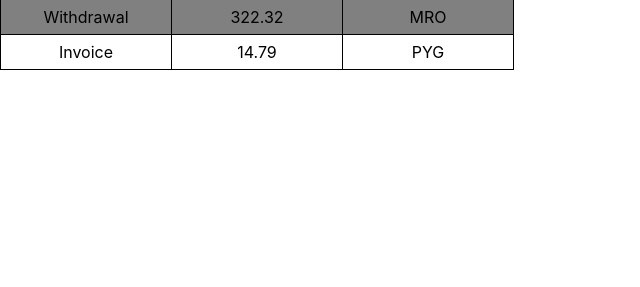
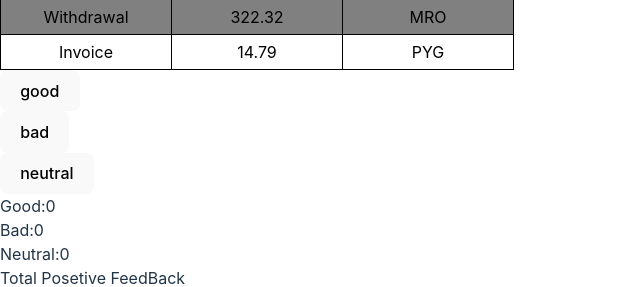
Before and after one commit to MaxRomanov5/lessonsKids, a React (Vite) app: page / in a window 1280 px wide. Shown: the part 953-1240 px from the top of the page, without its empty margins (0-640 px from the left). Before the commit the page ends 1023 px from the top, so only its background shows below. Built offline with nearby package versions, Linux system fonts and the light colour scheme.

Commit message:
add feedback form

```diff
--- a/src/App.jsx
+++ b/src/App.jsx
@@ -5,6 +5,7 @@
 import friends from './data/Friendlist'
 import userData from './data/user'
 import transactions from './data/transactions'
+import FeedbackForm from './components/FeedbackForm/FeedbackForm'
 function App() {
 
   const {username,tag,location,avatar,stats:{followers,views,likes}} = userData
@@ -17,6 +18,7 @@
     />
     <Friendlist friendlist = {friends}/>
     <Transactions transactions = {transactions}/>
+    <FeedbackForm></FeedbackForm>
     </>
   )
 }
--- /dev/null
+++ b/src/components/FeedbackForm/FeedbackForm.jsx
@@ -0,0 +1,38 @@
+import React from 'react';
+import { useState } from 'react';
+const FeedbackForm = () => {
+    const [good, setGood] = useState(0);
+    const [bad, setBad] = useState(0);
+    const [neutral, setNeutral] = useState(0);
+    return (
+        <div>
+            <ul>
+                <li>
+                    <button onClick={()=>{setGood(good +1)}}>good</button>
+                </li>
+                <li>
+                    <button onClick={()=>{setBad(bad +1)}}>bad</button>
+                </li>
+                <li>
+                    <button onClick={()=>{setNeutral(neutral +1)}}>neutral</button>
+                </li>
+            </ul>
+            <ul>
+                <li>
+                <p>Good:{good}</p>
+                </li>
+                <li>
+                <p>Bad:{bad}</p>
+                </li>
+                <li>
+                <p>Neutral:{neutral}</p>
+                </li>
+                <li>
+                <p>Total Posetive FeedBack</p>
+                </li>
+            </ul>
+        </div>
+    );
+}
+
+export default FeedbackForm;
```
